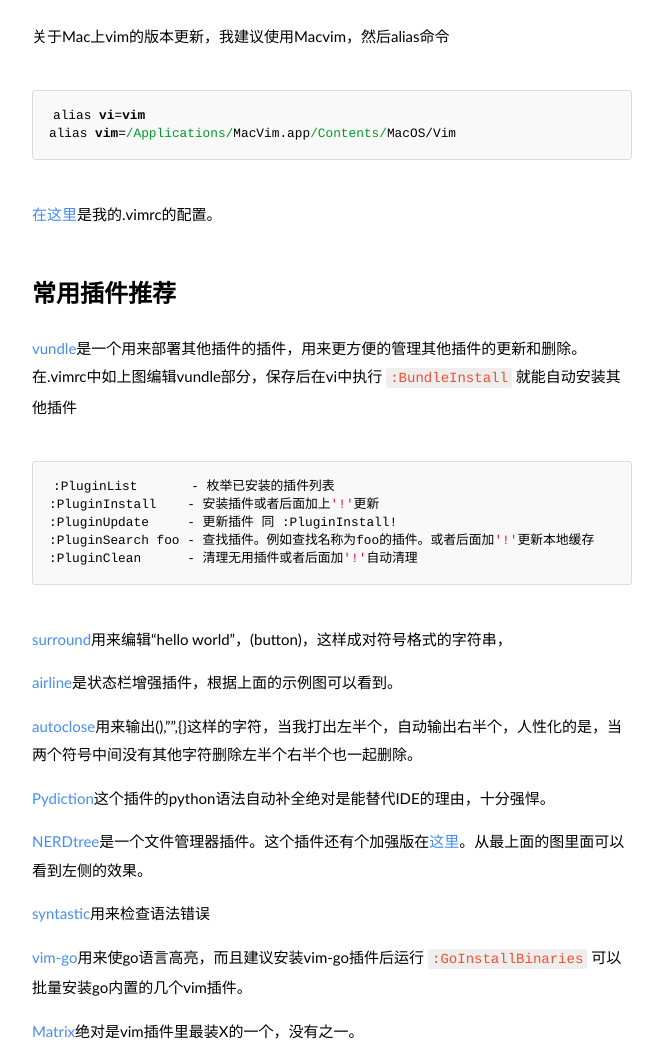
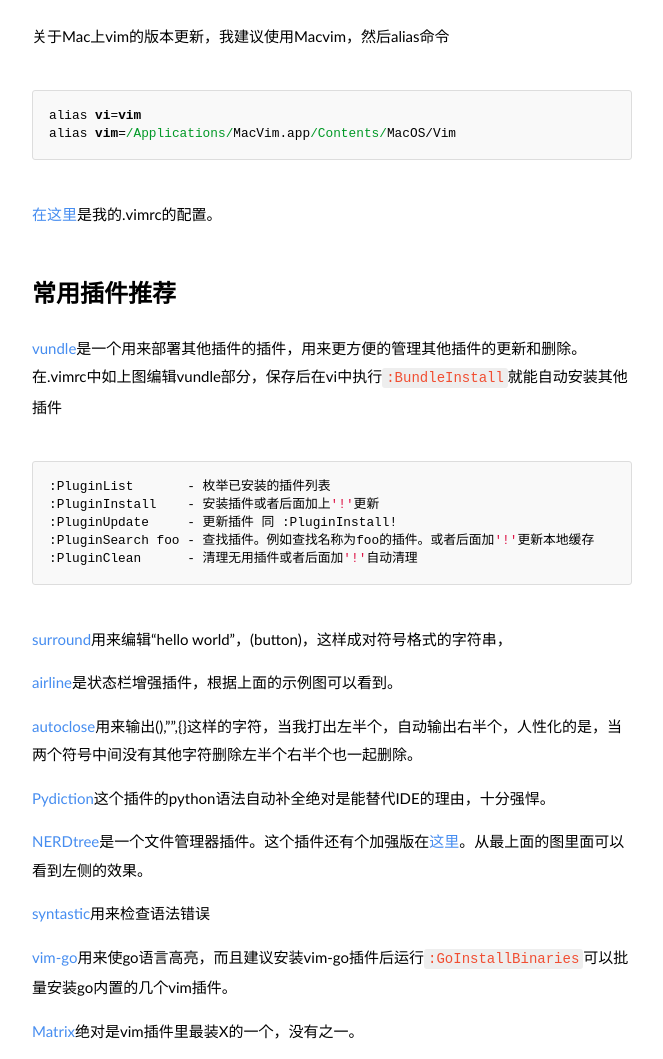
Before and after one commit to dlpu/dlpu.github.io, a Jekyll site: the page built from _posts/2014-12-25-vim-plugin.md, in a window 1280 px wide. Shown: the part 756-1815 px from the top of the page, without its empty margins (308-971 px from the left). Built offline with Jekyll 4.4.1, drawn with Linux system fonts in a browser that asks for light colours; some web fonts are replaced; Markdown is read by kramdown in place of the engine named in the settings; comment, search, counter and statistics services are not loaded.

Commit message:
[trivial]

```diff
--- a/_layouts/default.html
+++ b/_layouts/default.html
@@ -1,7 +1,3 @@
----
-layout: compress
----
-
 <!DOCTYPE html>
 <html lang="en">
 
--- a/_sass/main.scss
+++ b/_sass/main.scss
@@ -203,13 +203,12 @@
 }
 code,
 pre {
-  font-family: 'Source Code Pro',Courier,monospace;
+  font-family: consola,monospace;
 }
 code {
   color: #f14e32;
   background: #eee;
   padding: 2px 4px;
-  margin: 0px 4px;
   font-size: 14px;
   border-radius: 3px;
 }
```
